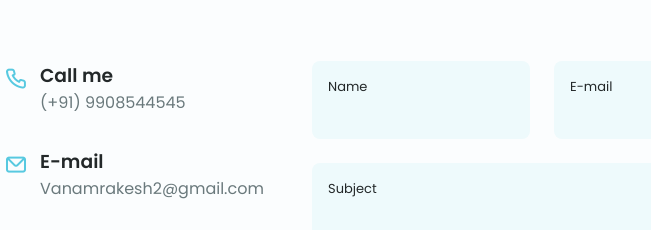
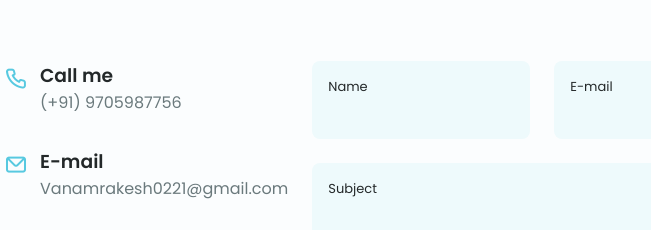
Before and after one commit to rakeshvanam2/my_portfolio, a plain HTML site: page index.html in a window 1280 px wide. Shown: the part 4806-5036 px from the top of the page, 252-903 px from the left. Drawn offline with nearby package versions, Linux system fonts and the light colour scheme.

Commit message:
Update index.html

```diff
--- a/index.html
+++ b/index.html
@@ -160,7 +160,7 @@
                         </div>
 
                         <div class="about__buttons">
-                            <a download="" href="packages/Vanam_Rakesh.pdf" class="button button--flex">
+                            <a download="" href="packages/Vanam.Rakesh.pdf" class="button button--flex">
                                 Download CV<i class="uil uil-download-alt button__icon"></i>
                             </a>
                         </div>
@@ -615,7 +615,7 @@
 
                         <div>
                             <h3 class="contact__title">Call me</h3>
-                            <span class="contatc__subtitle">(+91) 9908544545</span>
+                            <span class="contatc__subtitle">(+91) 9705987756</span>
                         </div>
                     </div>
 
@@ -624,7 +624,7 @@
 
                         <div>
                             <h3 class="contact__title">E-mail</h3>
-                            <span class="contatc__subtitle">Vanamrakesh2@gmail.com</span>
+                            <span class="contatc__subtitle">Vanamrakesh0221@gmail.com</span>
                         </div>
                     </div>
 
```
